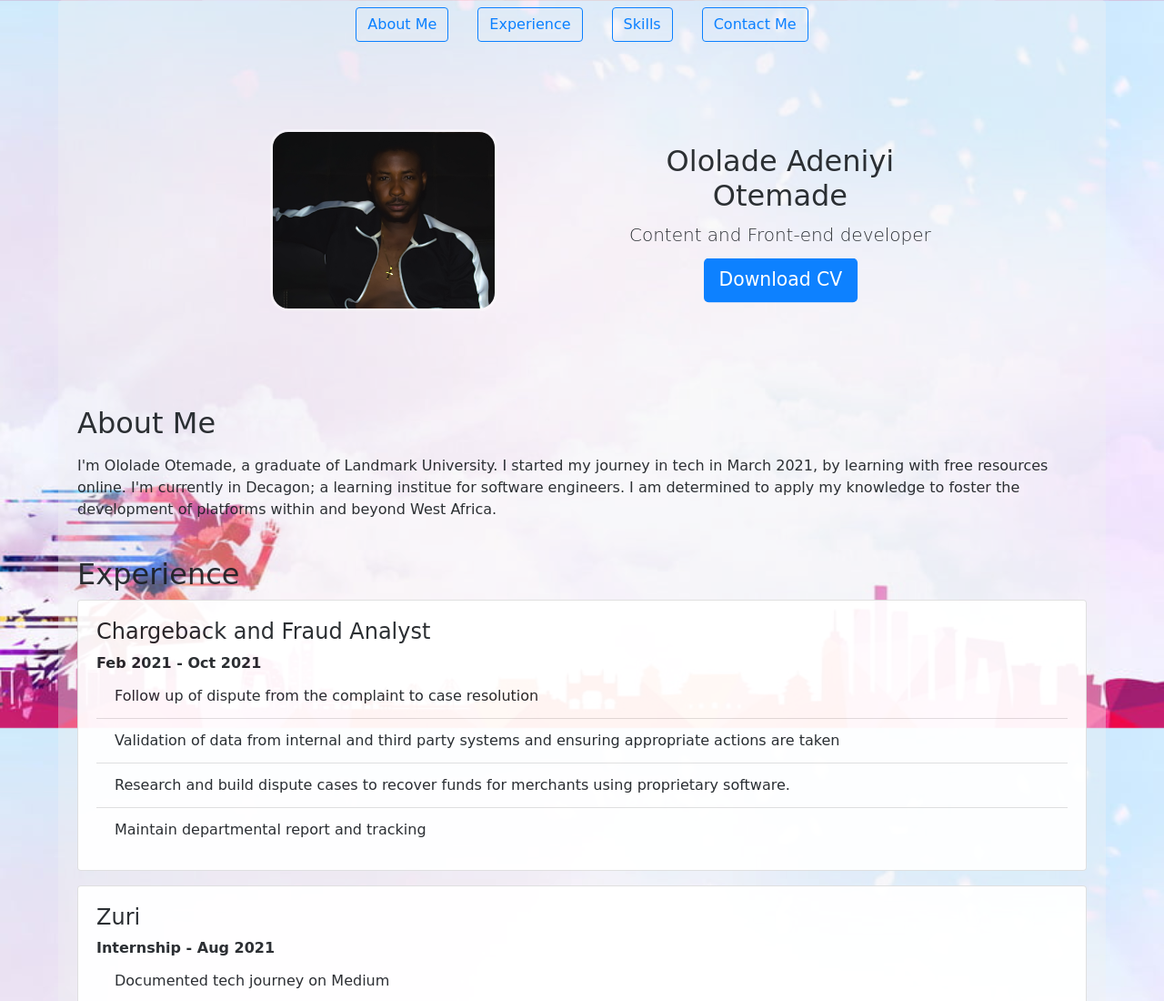
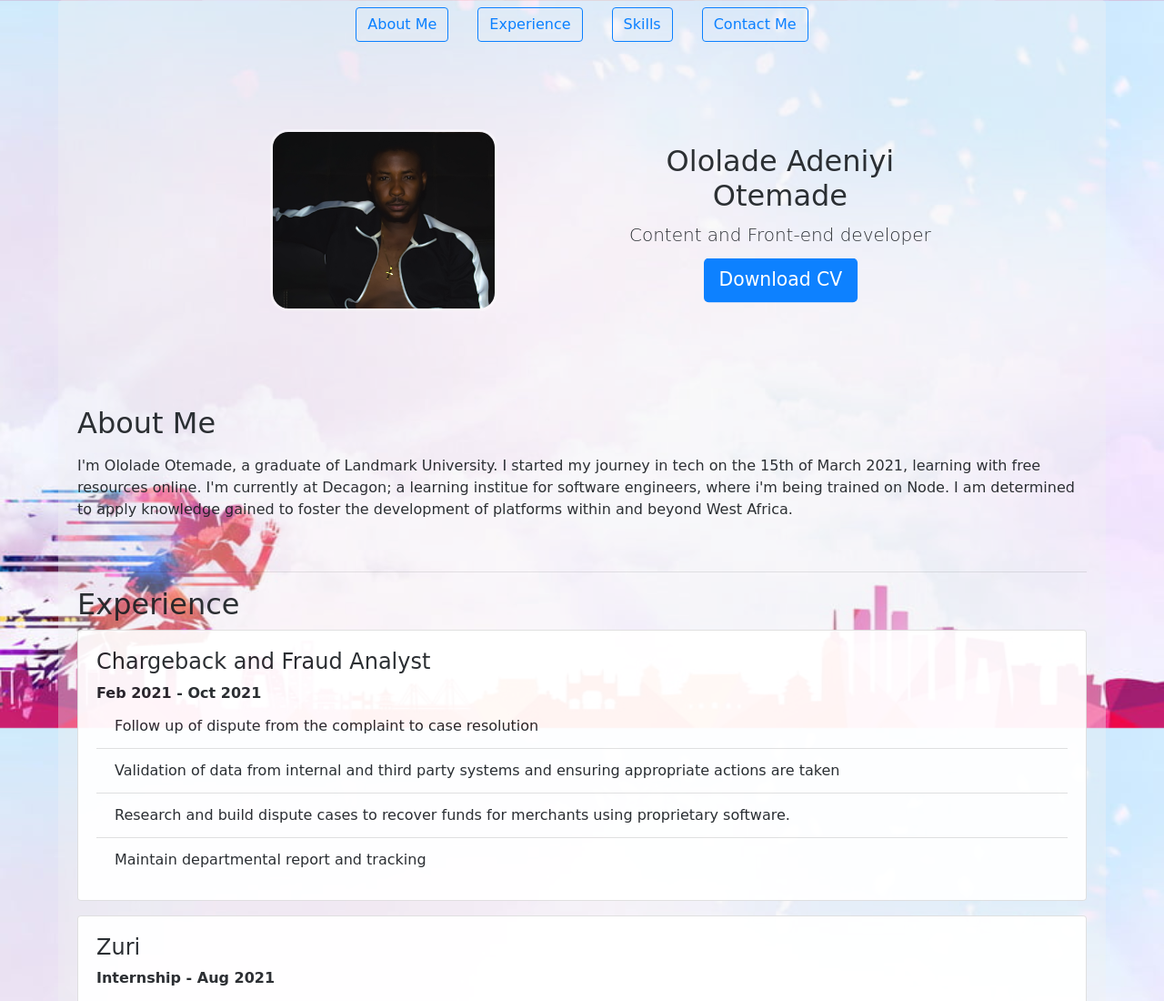
Before and after one commit to iamLolade/Portfolio_SP, a website: page index.html in a window 1280 px wide. Shown: the top 1100 px of the page at 91% size. Drawn offline with nearby package versions, Linux system fonts and the light colour scheme; a web font is replaced by a local one.

Commit message:
Single page portfolio - Host ready

```diff
--- a/index.html
+++ b/index.html
@@ -3,9 +3,6 @@
   <head>
     <meta charset="UTF-8" />
     <meta name="viewport" content="width=device-width, initial-scale=1.0" />
-    <style>
-
-    </style>
     <!-- Bootstrap CSS -->
     <link
       rel="stylesheet"
@@ -77,10 +74,10 @@
         <!--About me-->
         <div id="about">
             <h2 class="mb-3">About Me</h2>
-            <p>I'm Ololade Otemade, a graduate of Landmark University. I started my journey in tech in March 2021, by learning with free resources online. I'm currently in Decagon; a learning institue for software engineers. I am determined to apply my knowledge to foster the development of platforms within and beyond West Africa.</p>
+            <p>I'm Ololade Otemade, a graduate of Landmark University. I started my journey in tech on the 15th of March 2021, learning with free resources online. I'm currently at Decagon; a learning institue for software engineers, where i'm being trained on Node. I am determined to apply knowledge gained to foster the development of platforms within and beyond West Africa.</p>
         </div>
         <br>
-
+        <hr>
         <!--Experience-->
         <div id="experience">
             <h2 class="mb-6">Experience</h2>
--- a/style.css
+++ b/style.css
@@ -3,6 +3,7 @@ html {
   scroll-behavior: smooth;
 }
 
+/*body*/
 body {
     /*background: #1f2235;*/
     font-family: "Baloo Tamma 2", cursive;
```
